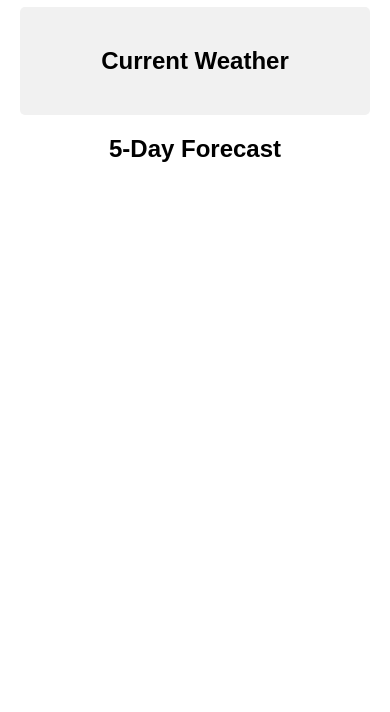
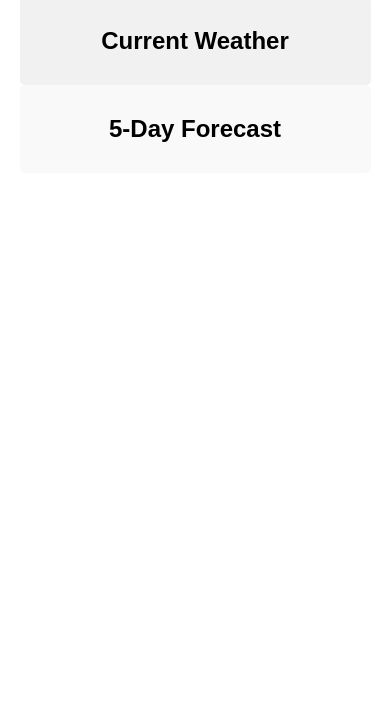
Before and after one commit to platano91/06-Challenge-WeatherDashboard, a plain HTML site: page index.html in a window 390 px wide. Shown: the part 132-844 px from the top of the page. Drawn offline with Linux system fonts and the light colour scheme.

Commit message:
responsive web design

```diff
--- a/assets/styles.css
+++ b/assets/styles.css
@@ -1,3 +1,4 @@
+/* General styles */
 body {
     font-family: Arial, sans-serif;
     margin: 0;
@@ -26,3 +27,23 @@ body {
     padding: 20px;
     border-radius: 5px;
   }
+
+  #forecast {
+    background-color: #f9f9f9;
+    padding: 20px;
+    border-radius: 5px;
+  }
+
+  /* Media queries for responsiveness */
+  @media screen and (max-width: 600px) {
+    /* Adjust styles for screens with a maximum width of 600px */
+    .container {
+      max-width: 90%;
+      padding: 10px;
+    }
+
+    #weather-data,
+    #forecast {
+      padding: 10px;
+    }
+  }
```
